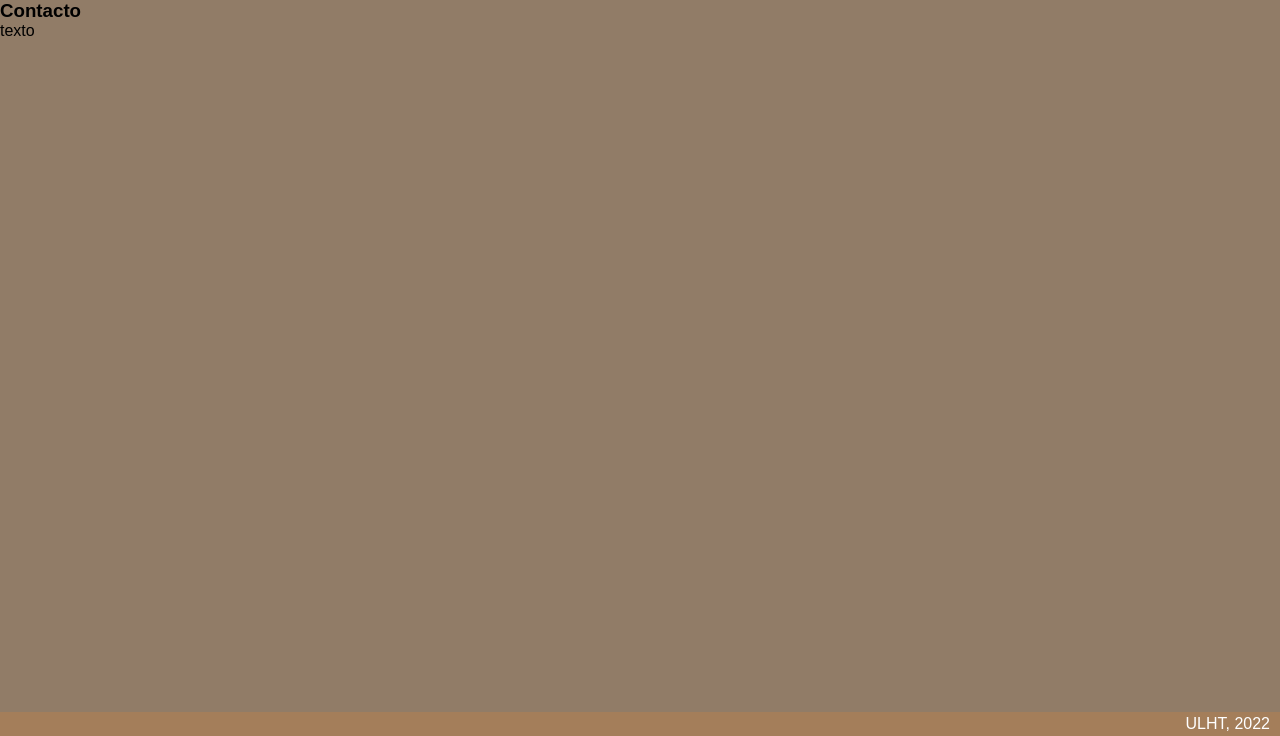
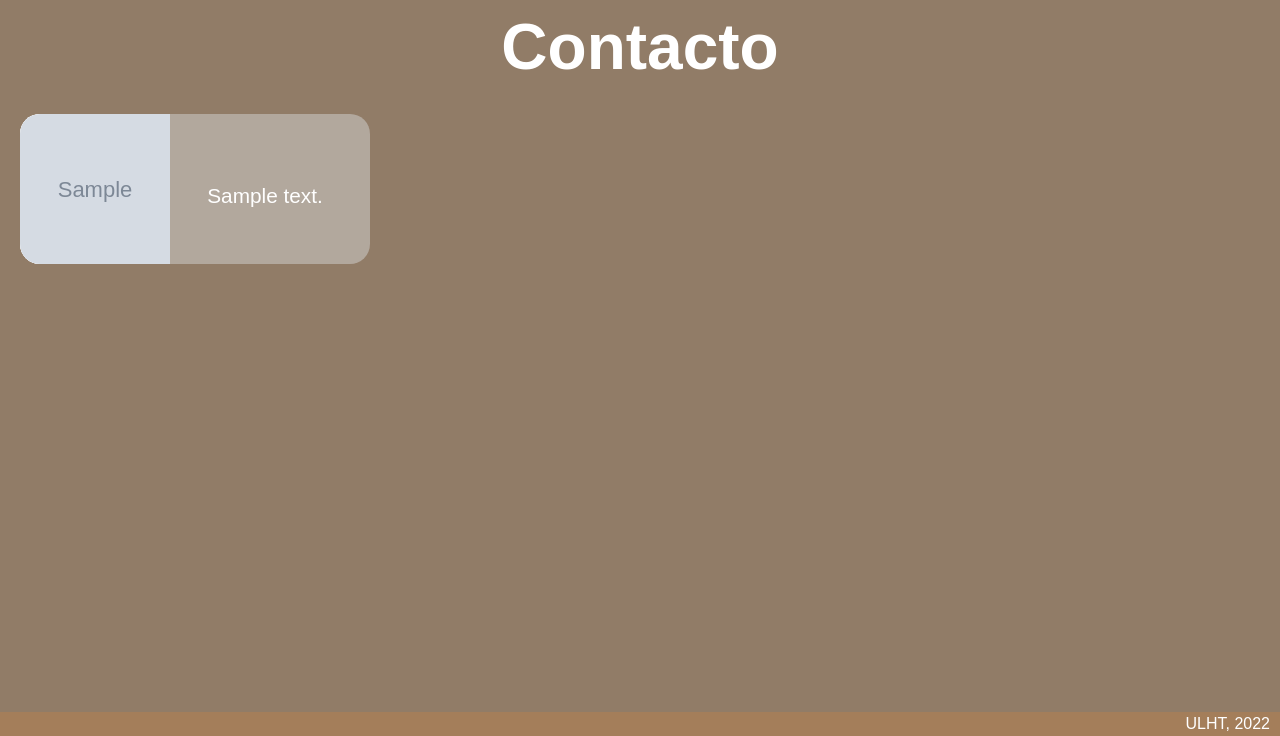
Before and after one commit to rbnvsilva/portfolio-22003218, a Django app: page /contacto in a window 1280 px wide. Shown: the part 64-800 px from the top of the page. Run offline with Django 4.2, Linux system fonts and the light colour scheme; tables that the repository leaves empty hold one stand-in row (values such as "Sample post"); grey boxes marked "Sample" are stand-in pictures; parts of the project's set-up code (start-up, migrations or seed data) failed here and were passed over.

Commit message:
alteracoes contacto

```diff
--- a/portfolio/admin.py
+++ b/portfolio/admin.py
@@ -1,5 +1,5 @@
 from django.contrib import admin
-from .models import Pessoa, Linguagem, Projeto, Cadeira, Escola, Interesse, Laboratorio, Post
+from .models import Pessoa, Linguagem, Projeto, Cadeira, Escola, Interesse, Laboratorio, Post, Quiz, Rede
 
 # Register your models here.
 admin.site.register(Pessoa)
@@ -10,3 +10,5 @@ admin.site.register(Escola)
 admin.site.register(Interesse)
 admin.site.register(Laboratorio)
 admin.site.register(Post)
+admin.site.register(Quiz)
+admin.site.register(Rede)
--- a/portfolio/models.py
+++ b/portfolio/models.py
@@ -76,3 +76,22 @@ class Post(models.Model):
 
     def __str__(self):
         return self.titulo
+
+class Quiz(models.Model):
+    nome_pessoa = models.CharField(max_length=60)
+    pergunta1 = models.CharField(max_length=60)
+    pergunta2 = models.CharField(max_length=60)
+    pergunta3 = models.CharField(max_length=60)
+    pergunta4 = models.CharField(max_length=60)
+    pergunta5 = models.CharField(max_length=60)
+
+    def __str__(self):
+        return self.nome_pessoa
+
+class Rede(models.Model):
+    descricao = models.TextField(max_length=500)
+    image = models.FileField(upload_to="uploads/")
+    link = models.CharField(max_length=300)
+
+    def __str__(self):
+        return self.descricao
--- a/portfolio/static/portfolio/css/estilos.css
+++ b/portfolio/static/portfolio/css/estilos.css
@@ -366,19 +366,19 @@ footer {
 .button {
   position: relative;
 	box-shadow: 0px 1px 0px 0px #1c1b18;
-	background:linear-gradient(to bottom, #eae0c2 5%, #ccc2a6 100%);
-	background-color:#eae0c2;
-	border-radius:15px;
-	border:2px solid #333029;
-	display:inline-block;
-	cursor:pointer;
-	color:black;
-	font-family:Arial;
-	font-size:14px;
-	font-weight:bold;
-	padding:12px 16px;
-	text-decoration:none;
-	text-shadow:0px 1px 0px #ffffff;
+	background: linear-gradient(to bottom, #eae0c2 5%, #ccc2a6 100%);
+	background-color: #eae0c2;
+	border-radius: 15px;
+	border: 2px solid #333029;
+	display: inline-block;
+	cursor: pointer;
+	color: black;
+	font-family: Arial;
+	font-size: 14px;
+	font-weight: bold;
+	padding: 12px 16px;
+	text-decoration: none;
+	text-shadow: 0px 1px 0px #ffffff;
   left: 900px;
 }
 
@@ -391,3 +391,103 @@ footer {
 	position:relative;
 	top:1px;
 }
+
+.redes {
+  display: flex;
+  flex-flow: row wrap;
+  background-color: #917C67;
+  padding: 20px;
+  gap: 70px;
+}
+
+.rede {
+  position: relative;
+  background-color: rgba(211, 211, 211, 0.5);
+  grid-area: lab;
+  width: 350px;
+  height: 150px;
+  border-radius: 20px;
+}
+
+.img-rede {
+  background-color: white;
+  position: absolute;
+  height: 150px;
+  width: 150px;
+  border-radius: 20px 0px 0px 20px;
+}
+
+.tit-rede {
+  font-size: 1.3em;
+}
+
+.tit-rede:link {
+  color: #918B86;
+  text-decoration: none;
+}
+
+.tit-rede:visited {
+  color: #918B86;
+  text-decoration: none;
+}
+
+.tit-rede:hover {
+  color: #918B86;
+  text-decoration: none;
+}
+
+.tit-rede:active {
+  color: #918B86;
+  text-decoration: none;
+}
+
+.rede-descricao {
+  position: absolute;
+  display: flex;
+  flex-direction: column;
+  justify-content: center;
+  align-items: center;
+  width: 250px;
+  top: 70px;
+  left: 120px;
+  color: white;
+}
+
+.sobre-site {
+  height: 30vh;
+  background-color: white;
+  padding: 20px;
+  font-size: 1.2rem;
+  border-radius: 20px;
+  width: 700px;
+  height: 750px;
+}
+
+.diagrama {
+  position: absolute;
+  top: 250px;
+  left: 900px;
+  color: white;
+}
+
+.projetos {
+  display: flex;
+  flex-flow: row wrap;
+  background-color: #917C67;
+  padding: 20px;
+}
+
+.projeto {
+  background-color: white;
+  height: 410px;
+  width: 350px;
+  border-radius: 20px;
+  box-shadow: 5px 5px 15px #888888;
+  padding: 10px 20px;
+  margin: 10px;
+}
+
+.tit-projeto {
+  font-size: 1.3em;
+  color: #918B86;
+}
--- a/portfolio/templates/portfolio/blog.html
+++ b/portfolio/templates/portfolio/blog.html
@@ -7,7 +7,7 @@
 		<div class="post">
 			<p class="tit-post">{{post.titulo}}</p>
 			<br>
-			<a href="{{post.link}}">Link para o GitHub</a>
+			<a href="{{post.link}}" target="_blank">Link para o GitHub</a>
 			<br>
 			<br>
 			<p>{{post.autor}} em {{post.data}}</p>
--- a/portfolio/templates/portfolio/contacto.html
+++ b/portfolio/templates/portfolio/contacto.html
@@ -1,6 +1,17 @@
 {% extends 'portfolio/layout.html' %}
 
 {% block main %}
-	<h3>Contacto</h3>
-    <p>texto</p>
+<h1 class="titulo">Contacto</h1>
+<div class="redes">
+    {% for rede in redes %}
+    <a class="tit-rede" href="{{rede.link}}" target="_blank">
+        <div class="rede">
+            <div class="img-rede">
+                <p><img class="img-rede" src="{{rede.image.url}}"></p>
+            </div>
+            <div class="rede-descricao">{{rede.descricao}}</div>
+        </div>
+    </a>
+    {% endfor %}
+</div>
 {% endblock main %}
--- a/portfolio/templates/portfolio/criar_post.html
+++ b/portfolio/templates/portfolio/criar_post.html
@@ -2,7 +2,7 @@
 
 {% block main %}
     <h1 class="titulo">Faz um novo Post</h1>
-    <form method="POST" action="">
+    <form method="POST" enctype="multipart/form-data">
         {% csrf_token %}
 
         {{form.as_p}}
--- a/portfolio/templates/portfolio/sobre_mim.html
+++ b/portfolio/templates/portfolio/sobre_mim.html
@@ -5,7 +5,7 @@
     <div class="cadeiras">
         {% for cadeira in cadeiras %}
         <div class="cadeira">
-            <a class="tit-cadeira" href="https://www.ulusofona.pt/licenciaturas/engenharia-informatica/fundamentos-de-fisica/ULHT260-7336">
+            <a class="tit-cadeira" href="https://www.ulusofona.pt/licenciaturas/engenharia-informatica/fundamentos-de-fisica/ULHT260-7336" target="_blank">
                 <p>{{cadeira.nome}} ({{cadeira.ano_letivo}})</p>
             </a>
             <br>
@@ -19,7 +19,7 @@
             </div>
             <p>Ranking (1-5): {{cadeira.ranking}}</p>
             <p>Professores: {% for professor in cadeira.professores.all %}
-                <a class="link-pessoa" href="{{professor.link1}}">{{professor.nome}}</a> / <a class="link-pessoa" href="{{professor.link2}}">LinkedIn</a> <br>{% endfor %}
+                <a class="link-pessoa" href="{{professor.link1}}" target="_blank">{{professor.nome}}</a> / <a class="link-pessoa" href="{{professor.link2}}" target="_blank">LinkedIn</a> <br>{% endfor %}
             </p>
         </div>
         {% endfor %}
@@ -28,7 +28,7 @@
     <div class="escolas">
         {% for escola in escolas %}
         <div class="escola">
-            <a class="tit-escola" href="{{escola.link}}">
+            <a class="tit-escola" href="{{escola.link}}" target="_blank">
                 <p>{{escola.nome}}</p>
             </a>
             <br>
--- a/portfolio/views.py
+++ b/portfolio/views.py
@@ -1,8 +1,8 @@
 from django.shortcuts import render
 from django.http import HttpResponseRedirect
 from django.urls import reverse_lazy
-from .models import Linguagem, Cadeira, Projeto, Escola, Interesse, Laboratorio, Post
-from .forms import PostForm
+from .models import Linguagem, Cadeira, Projeto, Escola, Interesse, Laboratorio, Post, Rede
+from .forms import PostForm, QuizForm
 
 def home_view(request):
 	return render(request, 'portfolio/home.html')
@@ -24,12 +24,18 @@ def projetos_view(request):
 	return render(request, 'portfolio/projetos.html', context)
 
 def pw_view(request):
-	context = {
+    form = QuizForm(request.POST or None)
+    if form.is_valid():
+        form.save()
+        return HttpResponseRedirect(reverse_lazy('portfolio:pw'))
+
+    context = {
         'linguagens': Linguagem.objects.all(),
-        'laboratorios' : Laboratorio.objects.all(),
+        'laboratorios': Laboratorio.objects.all(),
+        'form': form,
     }
 
-	return render(request, 'portfolio/pw.html', context)
+    return render(request, 'portfolio/pw.html', context)
 
 def blog_view(request):
     context = {
@@ -54,4 +60,8 @@ def sobre_website_view(request):
 	return render(request, 'portfolio/sobre_website.html')
 
 def contacto_view(request):
-	return render(request, 'portfolio/contacto.html')
+    context = {
+        'redes': Rede.objects.all(),
+    }
+
+    return render(request, 'portfolio/contacto.html', context)
```
Also changed, not shown: portfolio/forms.py (+29 -1 lines), portfolio/templates/portfolio/projetos.html (+17 -2 lines), portfolio/templates/portfolio/pw.html (+8 -2 lines), portfolio/templates/portfolio/sobre_website.html (+54 -2 lines), portfolio/migrations/0015_quiz_rede_remove_post_descricao.py (added), 1 other file.
